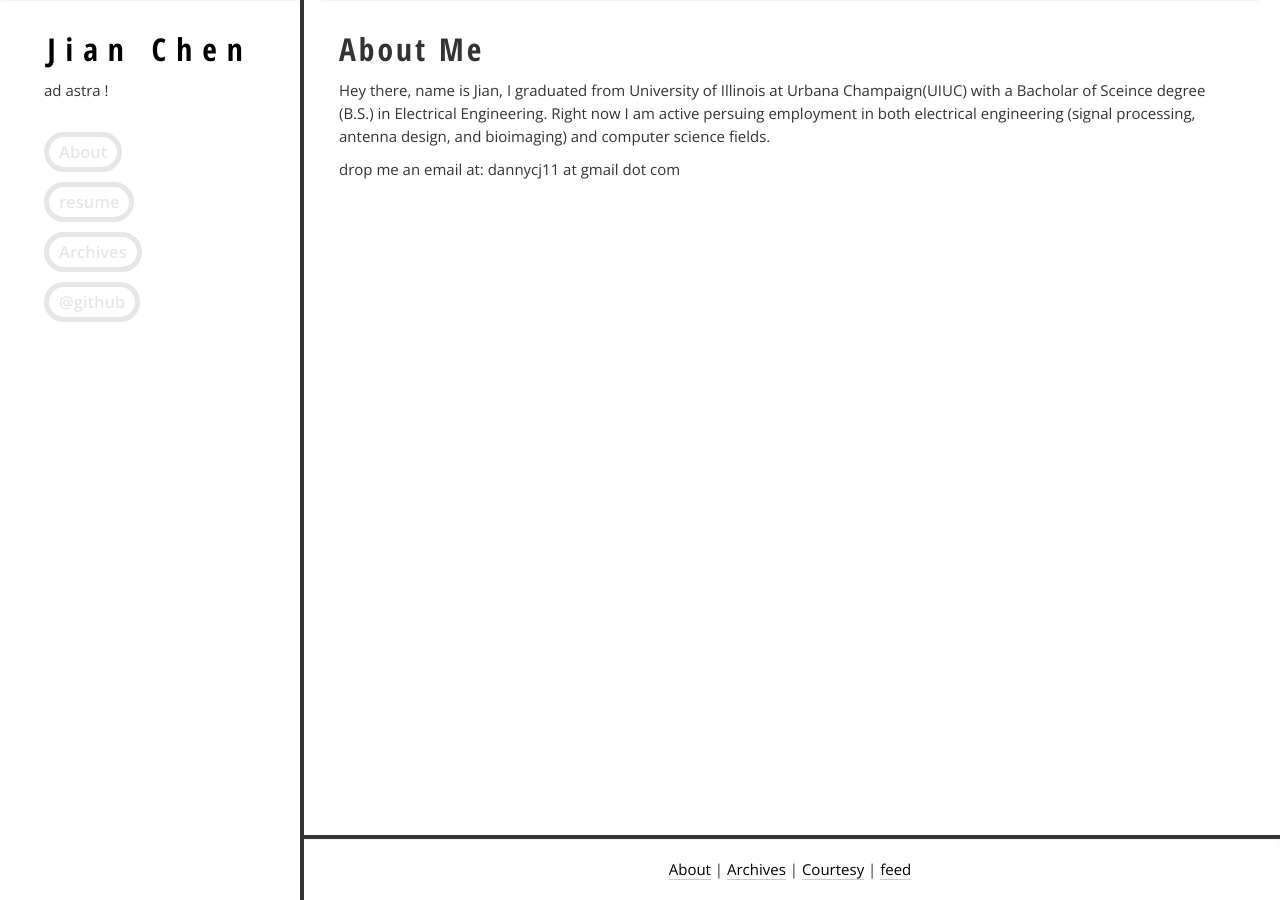
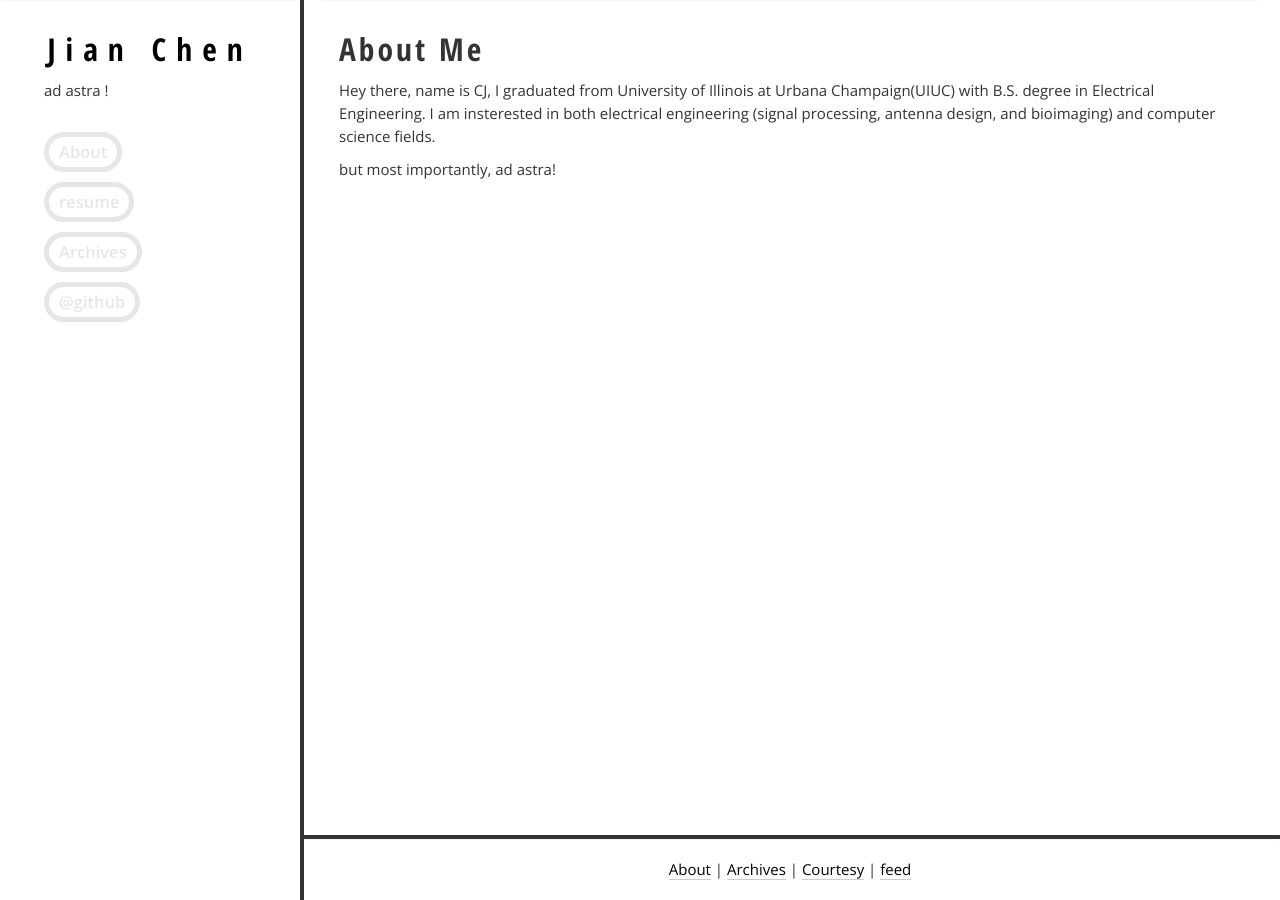
Before and after one commit to ericcj24/ericcj24.github.com, a Jekyll site: the page built from about.html, in a window 1280 px wide. Built offline with Jekyll 4.4.1, drawn with Linux system fonts in a browser that asks for light colours; nearby versions of some CDN libraries.

Commit message:
update about

```diff
--- a/about.html
+++ b/about.html
@@ -7,6 +7,6 @@ page_name: about
 
 <h1>About Me</h1>
 
-<p>Hey there, name is Jian, I graduated from University of Illinois at Urbana Champaign(UIUC) with a Bacholar of Sceince degree (B.S.) in Electrical Engineering. Right now I am active persuing employment in both electrical engineering (signal processing, antenna design, and bioimaging) and computer science fields.</p>
+<p>Hey there, name is CJ, I graduated from University of Illinois at Urbana Champaign(UIUC) with B.S. degree in Electrical Engineering. I am insterested in both electrical engineering (signal processing, antenna design, and bioimaging) and computer science fields.</p>
 
-<p>drop me an email at: dannycj11 at gmail dot com</p>
+<p>but most importantly, ad astra!</p>
```
Also changed, not shown: 2 other files.
